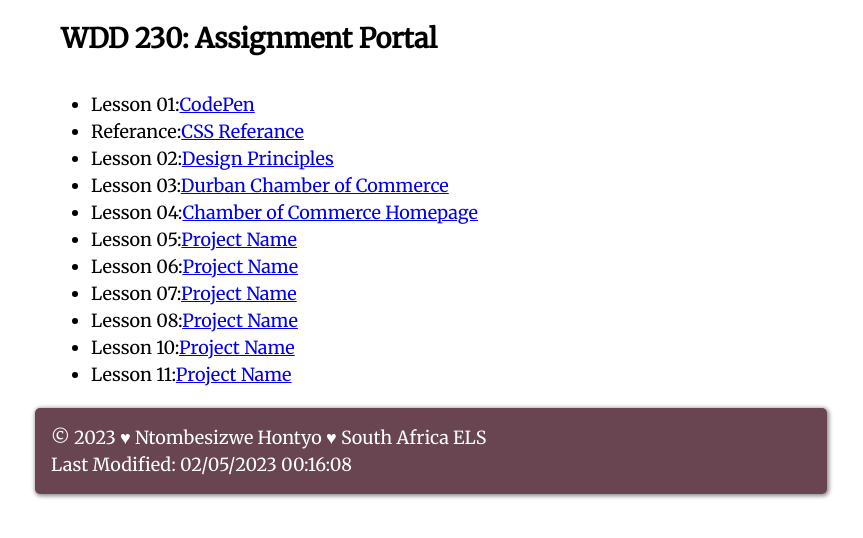
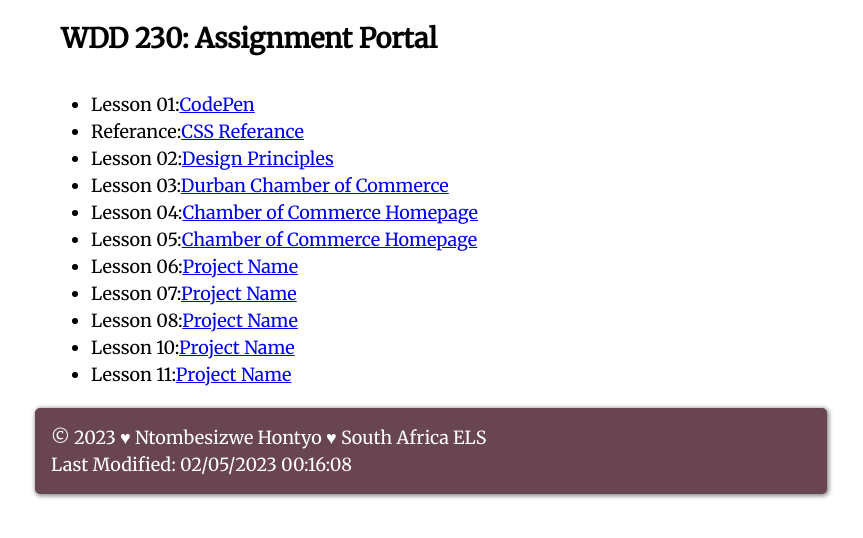
Before and after one commit to NtombiHontyo/wdd230, a plain HTML site: page index.html in a window 1280 px wide. Shown: the part 192-730 px from the top of the page, without its empty margins (209-1072 px from the left). Drawn offline with Linux system fonts and the light colour scheme.

Commit message:
chamber page

```diff
--- a/index.html
+++ b/index.html
@@ -30,7 +30,7 @@
         <li>Lesson 02:<a href="lesson2/design-principles.html">Design Principles</a></li>
         <li>Lesson 03:<a href="lesson3">Durban Chamber of Commerce</a></li>
         <li>Lesson 04:<a href="chamber/index.html">Chamber of Commerce Homepage</a></li>
-        <li>Lesson 05:<a href="#">Project Name</a></li>
+        <li>Lesson 05:<a href="chamber/index.html">Chamber of Commerce Homepage</a></li>
         <li>Lesson 06:<a href="#">Project Name</a></li>
         <li>Lesson 07:<a href="#">Project Name</a></li>
         <li>Lesson 08:<a href="#">Project Name</a></li>
```
